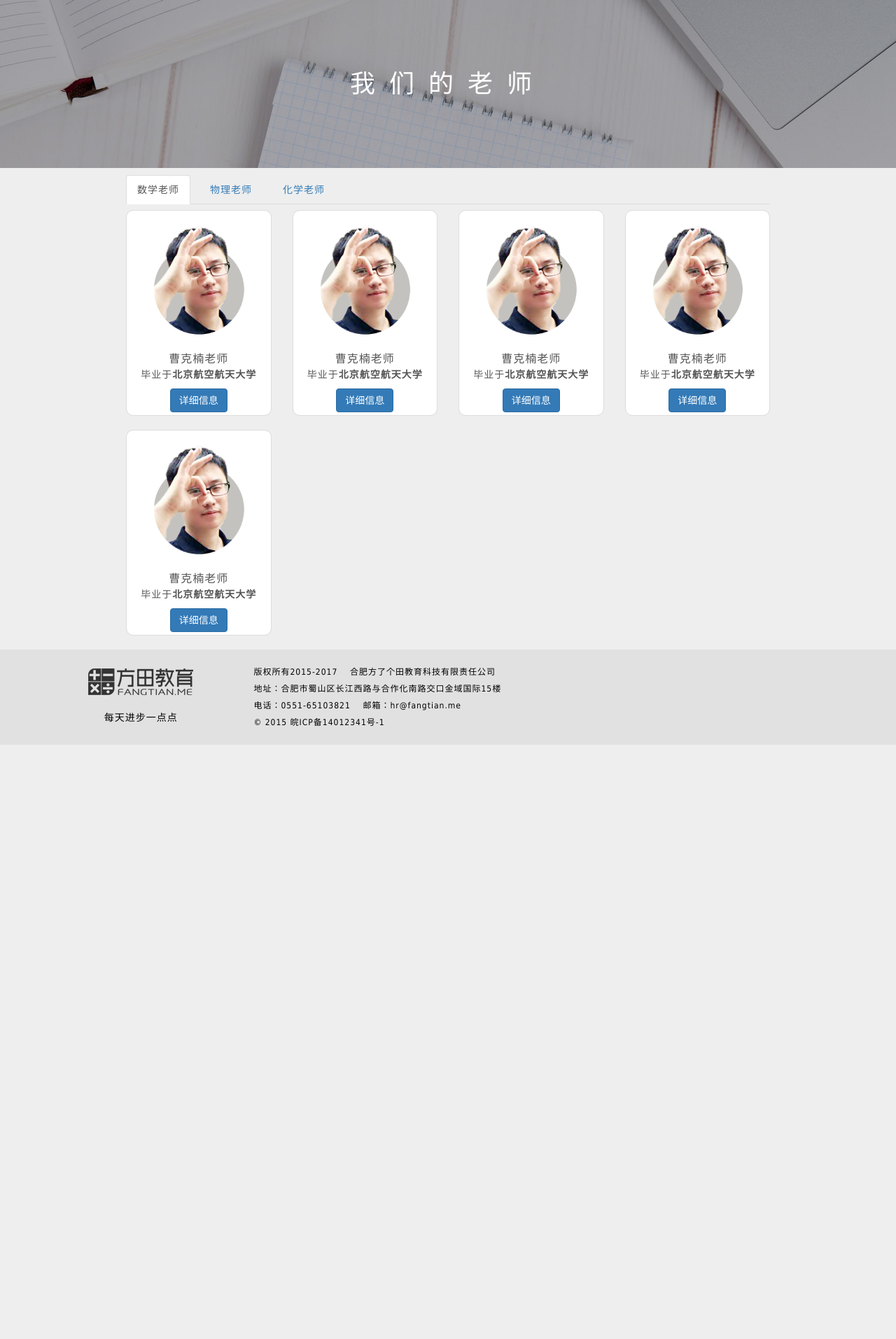
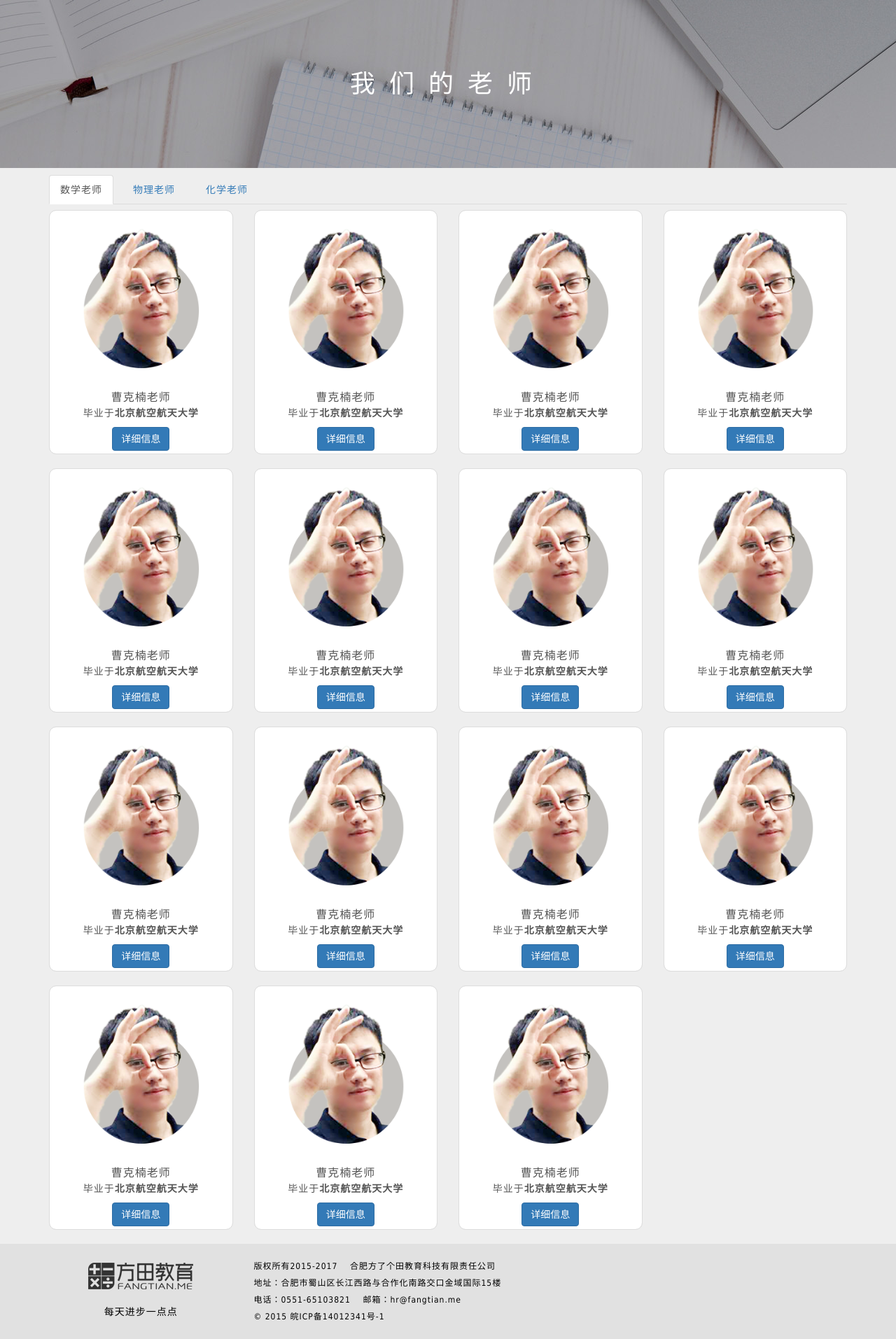
Before and after one commit to fangtian/fangtian_new, a PHP site: page /teacher-list.html in a window 1280 px wide. Shown: the part 90-2003 px from the top of the page at 70% size. Before the commit the page ends 1154 px from the top, so only its background shows below. Run offline with PHP 8.4, Linux system fonts and the light colour scheme.

Commit message:
教师列表优化

```diff
--- a/_/components/less/_fangtian.less
+++ b/_/components/less/_fangtian.less
@@ -805,6 +805,10 @@ header {
                 cursor: pointer;
                 margin-right: 10px;
                 font-size: 14px;
+                @media (max-width: @screen-xs-max) {
+                    margin-right: 0;
+                }
+
             }
         }
 
--- a/_/css/fangtian.css
+++ b/_/css/fangtian.css
@@ -707,6 +707,11 @@ header #dropdown-wx-menu .wx_desc {
   margin-right: 10px;
   font-size: 14px;
 }
+@media (max-width: 767px) {
+  #teachers #teacher_desc .teacher-nav li {
+    margin-right: 0;
+  }
+}
 #teachers #teacher_desc .teacher_item {
   color: #555555;
   background-color: white;
--- /dev/null
+++ b/desktop.ini
@@ -0,0 +1,4 @@
+[ViewState]
+Mode=
+Vid=
+FolderType=Generic
--- a/index.html
+++ b/index.html
@@ -316,7 +316,7 @@
                                     </a>
                                 </div>
                                 <div class="col-sm-6  view-animate fadeInRight delay-06">
-                                    <a href="teachers.html" class="stats">
+                                    <a href="teacher-list.html" class="stats">
                                         <div class="stats_l col-md-6">
                                             <span class="glyphicon glyphicon-user"></span>
                                         </div>
--- a/teacher-list.html
+++ b/teacher-list.html
@@ -138,7 +138,6 @@
     <!-- header end -->
     <section id="teacher_desc">
         <div class="container">
-            <section class="col-md-10 col-md-offset-1 col-sm-12">
             <div class="row">
                 <div class="title">
                     <h1>我们的老师</h1>
@@ -154,6 +153,86 @@
             <!-- row -->
             <div class="row teacher_list tab-content" id="myTabContent">
                 <div class="tab-pan fade in active" id="math">
+                    <div class="col-lg-3 col-sm-4 col-xs-6 clearfix">
+                        <div class="teacher_item  thumbnail">
+                            <img src="_/images/kenan.png" alt="曹克楠老师" class="img-rounded ">
+                            <span class="teacher_name">曹克楠老师</span>
+                            <p class="edu_bg">毕业于<strong>北京航空航天大学</strong></p>
+                            <button class="btn btn-primary" type="button" name="button">详细信息</button>
+                        </div>
+                    </div>
+                    <div class="col-lg-3 col-sm-4  col-xs-6 clearfix">
+                        <div class="teacher_item  thumbnail">
+                            <img src="_/images/kenan.png" alt="曹克楠老师" class="img-rounded ">
+                            <span class="teacher_name">曹克楠老师</span>
+                            <p class="edu_bg">毕业于<strong>北京航空航天大学</strong></p>
+                            <button class="btn btn-primary" type="button" name="button">详细信息</button>
+                        </div>
+                    </div>
+                    <div class="col-lg-3  col-sm-4 col-xs-6 clearfix">
+                        <div class="teacher_item  thumbnail">
+                            <img src="_/images/kenan.png" alt="曹克楠老师" class="img-rounded ">
+                            <span class="teacher_name">曹克楠老师</span>
+                            <p class="edu_bg">毕业于<strong>北京航空航天大学</strong></p>
+                            <button class="btn btn-primary" type="button" name="button">详细信息</button>
+                        </div>
+                    </div>
+                    <div class="col-lg-3 col-sm-4 col-xs-6 clearfix">
+                        <div class="teacher_item  thumbnail">
+                            <img src="_/images/kenan.png" alt="曹克楠老师" class="img-rounded ">
+                            <span class="teacher_name">曹克楠老师</span>
+                            <p class="edu_bg">毕业于<strong>北京航空航天大学</strong></p>
+                            <button class="btn btn-primary" type="button" name="button">详细信息</button>
+                        </div>
+                    </div>
+                    <div class="col-lg-3 col-sm-4 col-xs-6 clearfix">
+                        <div class="teacher_item  thumbnail">
+                            <img src="_/images/kenan.png" alt="曹克楠老师" class="img-rounded ">
+                            <span class="teacher_name">曹克楠老师</span>
+                            <p class="edu_bg">毕业于<strong>北京航空航天大学</strong></p>
+                            <button class="btn btn-primary" type="button" name="button">详细信息</button>
+                        </div>
+                    </div>
+                    <div class="col-lg-3 col-sm-4 col-xs-6 clearfix">
+                        <div class="teacher_item  thumbnail">
+                            <img src="_/images/kenan.png" alt="曹克楠老师" class="img-rounded ">
+                            <span class="teacher_name">曹克楠老师</span>
+                            <p class="edu_bg">毕业于<strong>北京航空航天大学</strong></p>
+                            <button class="btn btn-primary" type="button" name="button">详细信息</button>
+                        </div>
+                    </div>
+                    <div class="col-lg-3 col-sm-4  col-xs-6 clearfix">
+                        <div class="teacher_item  thumbnail">
+                            <img src="_/images/kenan.png" alt="曹克楠老师" class="img-rounded ">
+                            <span class="teacher_name">曹克楠老师</span>
+                            <p class="edu_bg">毕业于<strong>北京航空航天大学</strong></p>
+                            <button class="btn btn-primary" type="button" name="button">详细信息</button>
+                        </div>
+                    </div>
+                    <div class="col-lg-3  col-sm-4 col-xs-6 clearfix">
+                        <div class="teacher_item  thumbnail">
+                            <img src="_/images/kenan.png" alt="曹克楠老师" class="img-rounded ">
+                            <span class="teacher_name">曹克楠老师</span>
+                            <p class="edu_bg">毕业于<strong>北京航空航天大学</strong></p>
+                            <button class="btn btn-primary" type="button" name="button">详细信息</button>
+                        </div>
+                    </div>
+                    <div class="col-lg-3 col-sm-4 col-xs-6 clearfix">
+                        <div class="teacher_item  thumbnail">
+                            <img src="_/images/kenan.png" alt="曹克楠老师" class="img-rounded ">
+                            <span class="teacher_name">曹克楠老师</span>
+                            <p class="edu_bg">毕业于<strong>北京航空航天大学</strong></p>
+                            <button class="btn btn-primary" type="button" name="button">详细信息</button>
+                        </div>
+                    </div>
+                    <div class="col-lg-3 col-sm-4 col-xs-6 clearfix">
+                        <div class="teacher_item  thumbnail">
+                            <img src="_/images/kenan.png" alt="曹克楠老师" class="img-rounded ">
+                            <span class="teacher_name">曹克楠老师</span>
+                            <p class="edu_bg">毕业于<strong>北京航空航天大学</strong></p>
+                            <button class="btn btn-primary" type="button" name="button">详细信息</button>
+                        </div>
+                    </div>
                     <div class="col-lg-3 col-sm-4 col-xs-6 clearfix">
                         <div class="teacher_item  thumbnail">
                             <img src="_/images/kenan.png" alt="曹克楠老师" class="img-rounded ">
@@ -258,8 +337,6 @@
 
             </div>
             <!-- row  teacher_list -->
-            </section>
-
         </div>
     </section>
 
```
Also changed, not shown: course.html (+5 -2 lines). Lines whose indentation alone changed are shown as unchanged.
